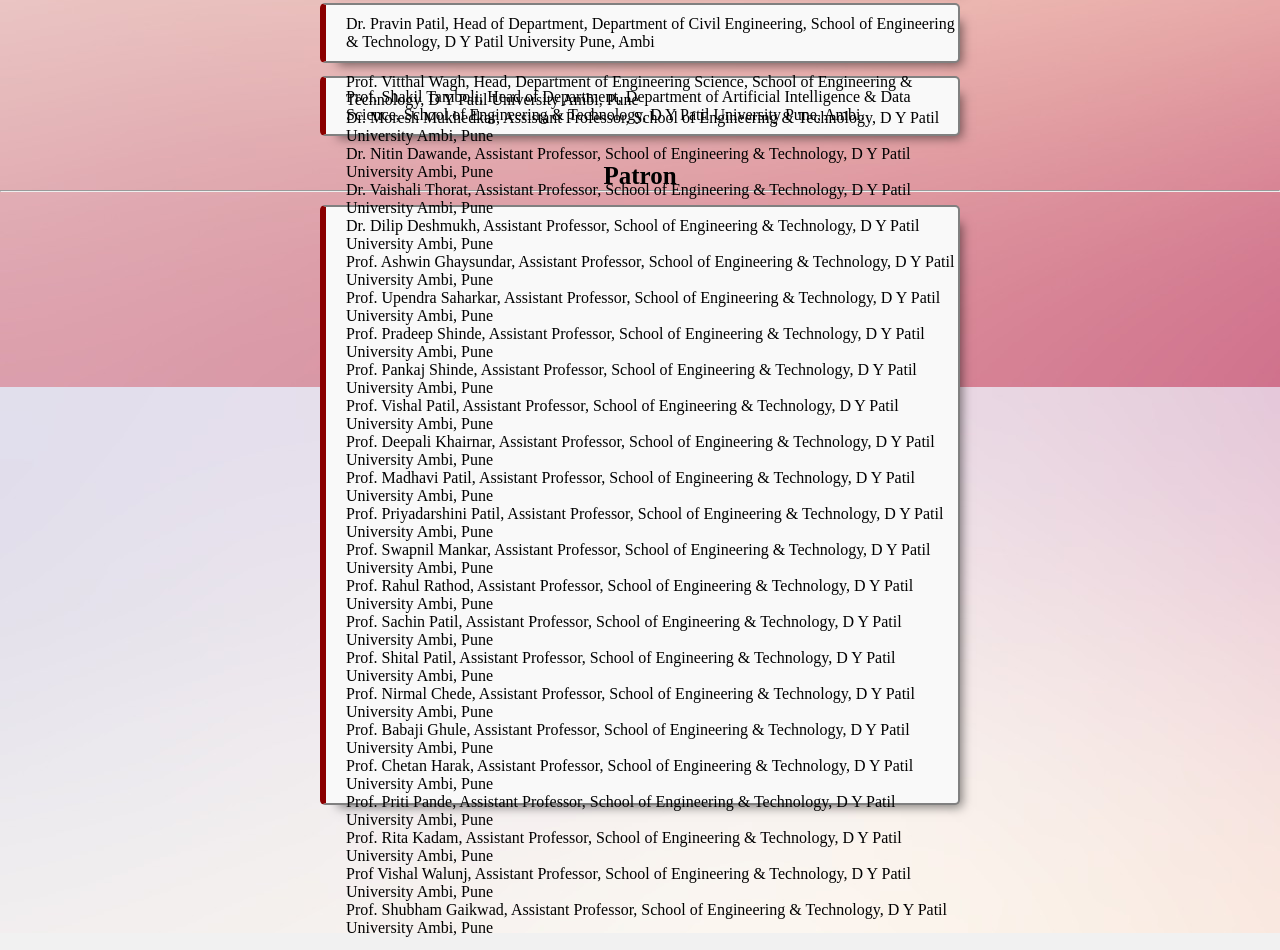
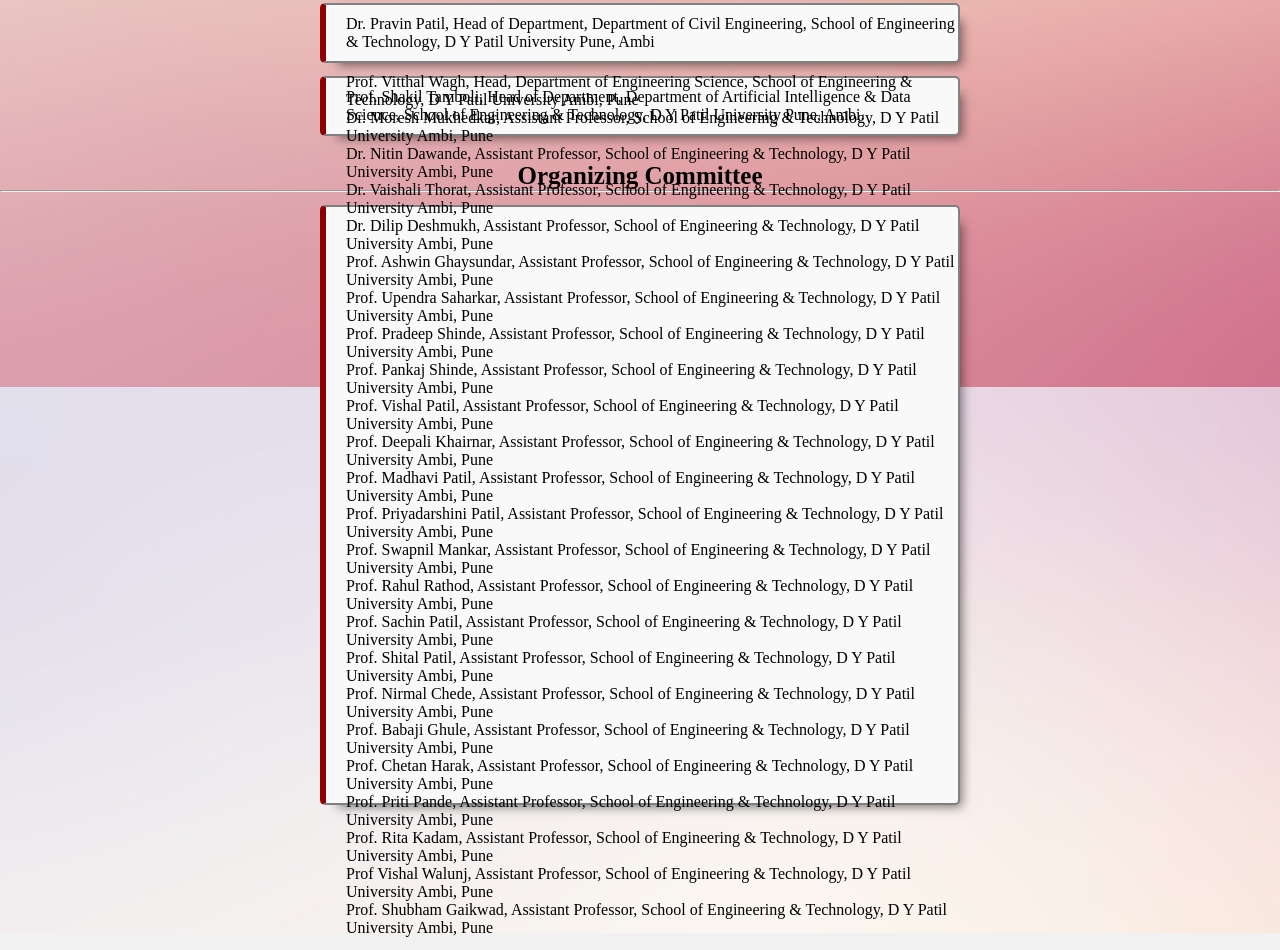
Before and after one commit to GitShubham137/Project1, a plain HTML site: page committees.html in a window 1280 px wide. Shown: the part 1346-2296 px from the top of the page. Drawn offline with Linux system fonts and the light colour scheme.

Commit message:
Update committees.html

```diff
--- a/committees.html
+++ b/committees.html
@@ -83,7 +83,7 @@
     </div>
 
     <div class = "box">
-        <h3>Patron</h3>
+        <h3>Organizing Committee</h3>
         <hr>
         <p id="lastbox">Prof. Vitthal Wagh, Head, Department of Engineering Science, School of Engineering & Technology, D Y Patil University Ambi, Pune
             <br>Dr. Moresh Mukhedkar, Assistant Professor, School of Engineering & Technology, D Y Patil University Ambi, Pune
```
